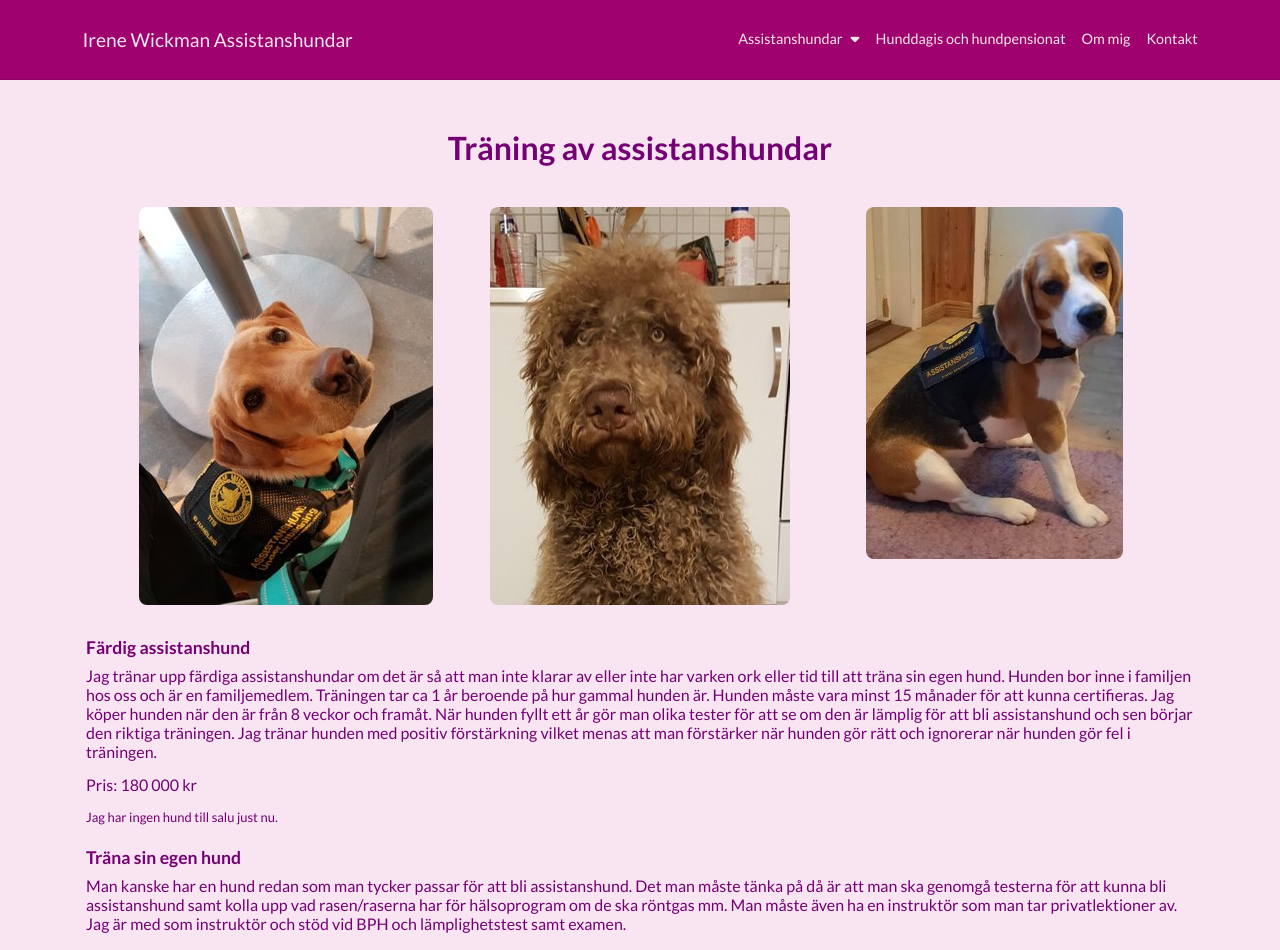
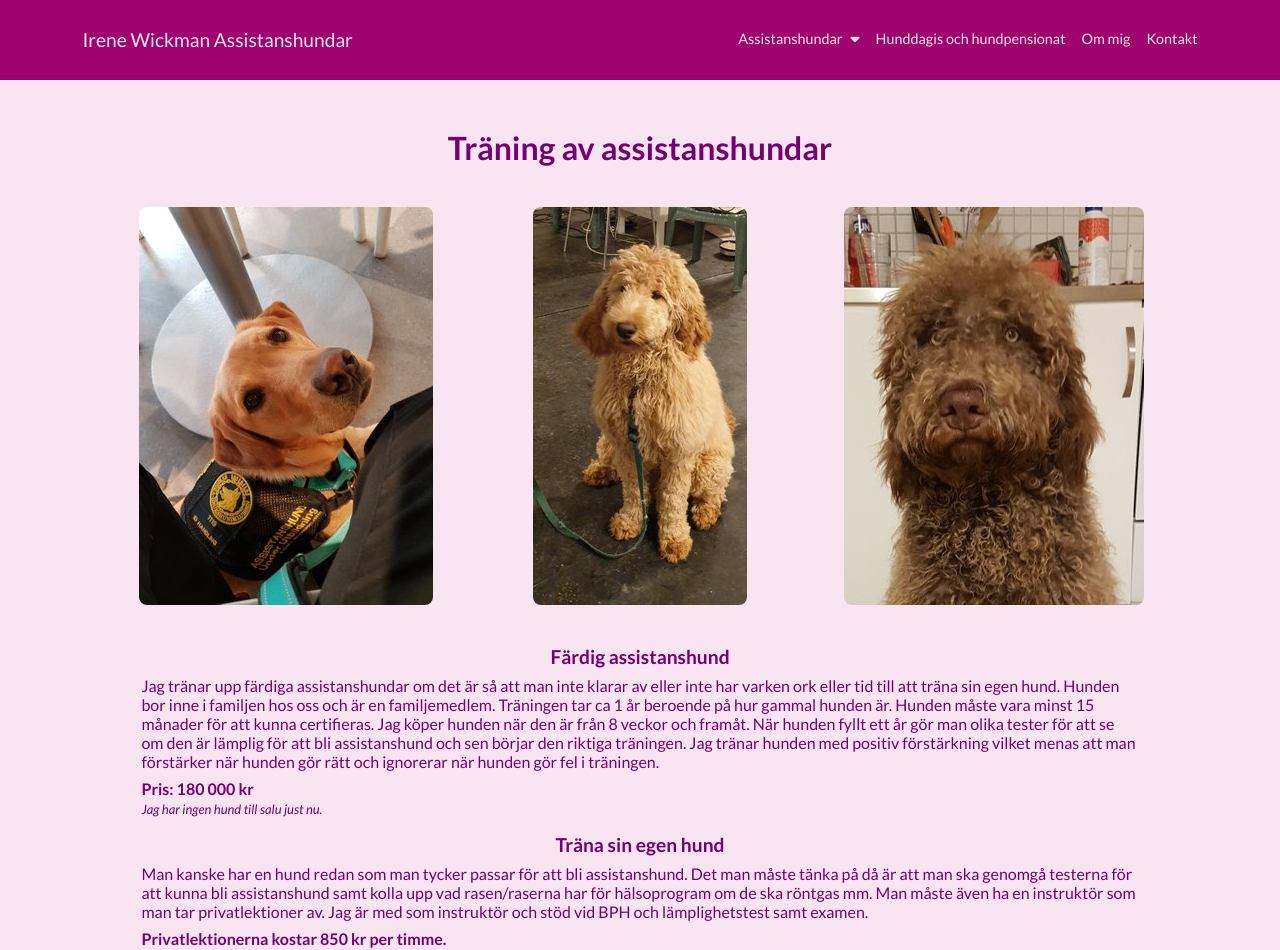
Before and after one commit to Majuutschi/exjobb, a React (Create React App) app: page /training in a window 1280 px wide. Shown: the top 950 px of the page. Built offline with nearby package versions, Linux system fonts and the light colour scheme.

Commit message:
training

```diff
--- a/src/styles/App.scss
+++ b/src/styles/App.scss
@@ -368,36 +368,49 @@ p {
 
 
 /* Training */
-.three-pics {
-  padding: 2rem 3rem;
-  display: flex;
-  justify-content: space-between;
+.one-pic {
+  width: 80%;
+  display: block;
+  margin: auto;
+
+  img {
+    width: 100%;
+    border-radius: 8px;
+  }
 }
 
-.training-dog {
-  width: 30%;
+.two-pics {
+  display: none;
 }
 
-.training-img img {
-  border-radius: 8px;
-  display: block;
-  margin: auto;
+.three-pics {
+  display: none;
 }
 
-.dog-desc {
-  width: 80%;
+.training-text {
+  width: 90%;
   margin: auto;
-  margin-top: 0.5rem;
 
-}
+  h4 {
+    font-size: 1.2rem;
+    text-align: center;
+    margin-top: 0.5rem;
+  }
 
-.training-text p {
-  margin-bottom: 0.9rem;
-}
+  p {
+    margin-bottom: 0.5rem;
+  }
 
-.for-sale {
-  padding-bottom: 0.5rem;
-  font-size: small;
+  .training-price {
+    margin-bottom: 0.2rem;
+    font-weight: 600;
+  }
+
+  .for-sale {
+    padding-bottom: 0.5rem;
+    font-style: italic;
+    font-size: small;
+  }
 }
 
 
@@ -783,6 +796,26 @@ p {
     }
   }
 
+    /* Training */
+  .one-pic {
+    display: none;
+  }
+
+  .two-pics {
+    padding: 2rem 3rem;
+    display: flex;
+    justify-content: space-around;
+
+    .training-dog {
+      width: 45%;
+
+      .training-img img {
+        border-radius: 8px;
+        display: block;
+        margin: auto;
+      }
+    }
+  }
 
 
   /* About */
@@ -911,6 +944,28 @@ p {
   }
 
 
+  /* Training */
+  .two-pics {
+    display: none;
+  }
+
+  .three-pics {
+    padding: 2rem 3rem;
+    display: flex;
+    justify-content: space-between;
+
+    .training-dog {
+      width: 30%;
+
+      .training-img img {
+        border-radius: 8px;
+        display: block;
+        margin: auto;
+      }
+    }
+  }
+
+
   /* Daycare */
   .daycare-image {
     display: flex;
@@ -963,6 +1018,25 @@ p {
   }
 
 
+  /* Training */
+  .three-pics {
+    padding: 2rem 3rem;
+    display: flex;
+    justify-content: space-between;
+
+    .training-dog {
+      width: 30%;
+
+      .training-img img {
+        border-radius: 8px;
+        display: block;
+        margin: auto;
+      }
+    }
+  }
+
+
+
   /* About */
   .about-text {
     padding: 0.5rem 2rem;
@@ -970,7 +1044,6 @@ p {
 
 
   /* Daycare */
-
   .prices {
     display: flex;
     justify-content: space-around;
--- a/src/views/Training.tsx
+++ b/src/views/Training.tsx
@@ -6,7 +6,11 @@ const Training = () => {
       <div className='container'>
         <div className='content'>
           <h1>Träning av assistanshundar</h1>
-          <div className='three-pics'>
+          <div className='one-pic'>
+            <img src={require('../images/herofb1.jpg')} alt="" />
+          </div>
+
+          <div className='two-pics'>
             <div className='training-dog'>
               <div className='training-img'>
                 <img src={require('../images/hero.jpg')} alt="" />
@@ -17,9 +21,21 @@ const Training = () => {
                 <img src={require('../images/clarkkent.jpg')} alt="" />
               </div>
             </div>
+          </div>
+          <div className='three-pics'>
             <div className='training-dog'>
               <div className='training-img'>
-                <img src={require('../images/dog3.jpg')} alt="" />
+                <img src={require('../images/hero.jpg')} alt="" />
+              </div>
+            </div>
+            <div className='training-dog'>
+              <div className='training-img'>
+                <img src={require('../images/Charlie.jpg')} alt="" />
+              </div>
+            </div>
+            <div className='training-dog'>
+              <div className='training-img'>
+                <img src={require('../images/clarkkent.jpg')} alt="" />
               </div>
             </div>
           </div>
@@ -29,14 +45,14 @@ const Training = () => {
               Hunden bor inne i familjen hos oss och är en familjemedlem. Träningen tar ca 1 år beroende på hur gammal hunden är. Hunden måste vara minst 15 månader för att kunna certifieras.  Jag köper hunden när den är från 8 veckor och framåt. När hunden fyllt ett år gör man olika tester för att se om den är lämplig för att bli assistanshund och sen börjar den riktiga träningen.
               Jag tränar hunden med positiv förstärkning vilket menas att man förstärker när hunden gör rätt och ignorerar när hunden gör fel i träningen.
             </p>
-            <p>Pris: 180 000 kr</p>
+            <p className='training-price'>Pris: 180 000 kr</p>
             <p className='for-sale'>Jag har ingen hund till salu just nu.</p>
 
             <h4>Träna sin egen hund</h4>
             <p>Man kanske har en hund redan som man tycker passar för att bli assistanshund. Det man måste tänka på då är att man ska genomgå testerna för att kunna bli assistanshund samt kolla upp vad rasen/raserna har för hälsoprogram om de ska röntgas mm. Man måste även ha en instruktör som man tar privatlektioner av.
               Jag är med som instruktör och stöd vid BPH och lämplighetstest samt examen.
             </p>
-            <p>
+            <p className='training-price'>
               Privatlektionerna kostar 850 kr per timme.
             </p>
           </div>
```
Also changed, not shown: src/images/herofb1.jpg (added).
